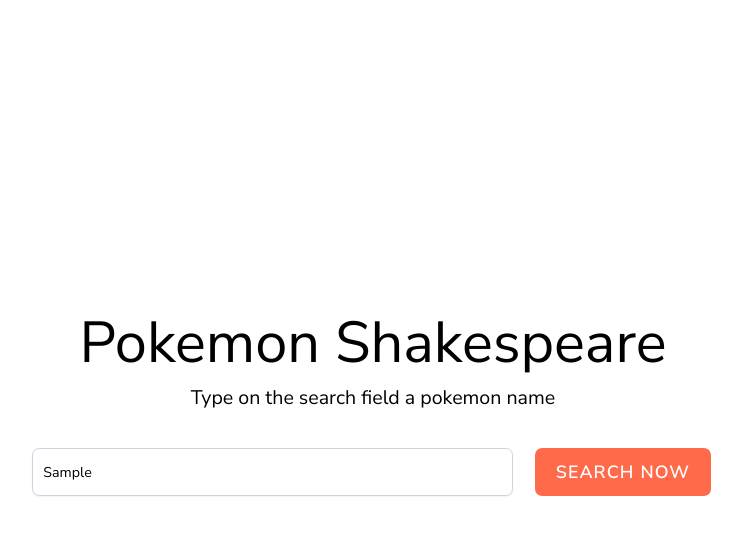
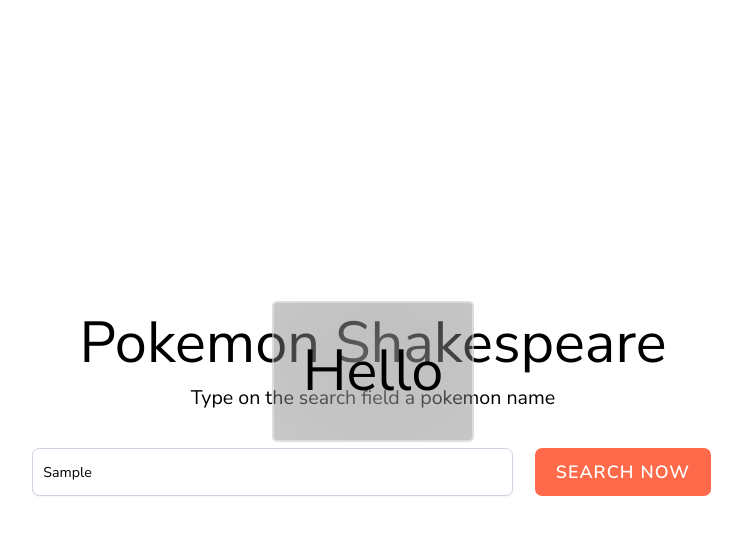
Before and after one commit to Pizzu/Pokemon-Shakespeare, a React (Create React App) app in the folder client/: page / in a window 1280 px wide. Both pictures are taken after typing "Sample" into the empty fields and a click on the button "SEARCH NOW". Shown: the top 534 px of the page, without its empty margins (267-1009 px from the left). Built offline with nearby package versions, Linux system fonts and the light colour scheme.

Commit message:
Create Pokemon Card, and Modal components

```diff
--- a/client/src/components/common/index.ts
+++ b/client/src/components/common/index.ts
@@ -1,3 +1,4 @@
 export { default as SectionLayout } from "./section"
 export { default as Hero } from "./hero"
 export { default as Button } from "./button"
+export { default as Modal } from "./modal"
--- /dev/null
+++ b/client/src/components/common/modal/index.tsx
@@ -0,0 +1,22 @@
+import type { ReactNode } from "react"
+
+type ModalProps = {
+  isOpen: boolean,
+  children: ReactNode
+}
+
+const Modal: React.FC<ModalProps> = ({isOpen, children}) => {
+  return (
+    <div className={`${!isOpen ? "hidden" : ""} fixed z-10 inset-0 overflow-y-auto"`} aria-labelledby="modal-title" role="dialog" aria-modal="true">
+      <div className="flex items-center justify-center min-h-screen pt-4 px-4 pb-20">
+        {isOpen &&
+          <div className="fixed inset-0 bg-secondary-dark bg-opacity-80 transition-opacity" aria-hidden="true"></div>
+        }
+        <span className="hidden" aria-hidden="true">&#8203;</span>
+        {children}
+      </div>
+    </div>
+  )
+}
+
+export default Modal
--- /dev/null
+++ b/client/src/components/pokemon/card/index.tsx
@@ -0,0 +1,17 @@
+import { Modal } from "../../common"
+
+type PokemonCardProps = {
+  showPokemonCard: boolean
+}
+
+const PokemonCard: React.FC<PokemonCardProps> = ({showPokemonCard}) => {
+  return (
+    <Modal isOpen={showPokemonCard}>
+      <div className="px-8 py-8 inline-block align-bottom backdrop-blur-[80px] bg-black/20 rounded-md border-2 border-white/40 overflow-hidden transform transition-all">
+        <h1>Hello</h1>
+      </div>
+    </Modal>
+  )
+}
+
+export default PokemonCard
--- a/client/src/components/pokemon/index.ts
+++ b/client/src/components/pokemon/index.ts
@@ -1 +1,2 @@
 export { default as PokemonSearch } from "./search"
+export { default as PokemonCard } from "./card"
--- a/client/src/components/pokemon/search/index.tsx
+++ b/client/src/components/pokemon/search/index.tsx
@@ -1,10 +1,14 @@
+import { useState } from "react"
 import { Button } from "../../common"
+import { PokemonCard } from "../../pokemon"
+const PokemonSearch: React.FC = () => {
 
-const PokemonSearch: React.FC = () => {
+  const [showPokemonCard, setShowPokemonCard] = useState<boolean>(false)
 
   const onFormSubmit = (event: React.FormEvent<HTMLFormElement>) => {
     event.preventDefault()
     console.log("Click")
+    setShowPokemonCard(true)
   }
 
   return (
@@ -18,8 +22,10 @@
           <Button type="submit" className="bg-primary text-white">Search Now</Button>
         </div>
       </form>
+      {
+        <PokemonCard showPokemonCard={showPokemonCard} />
+      }
     </>
-
   )
 }
 
```
